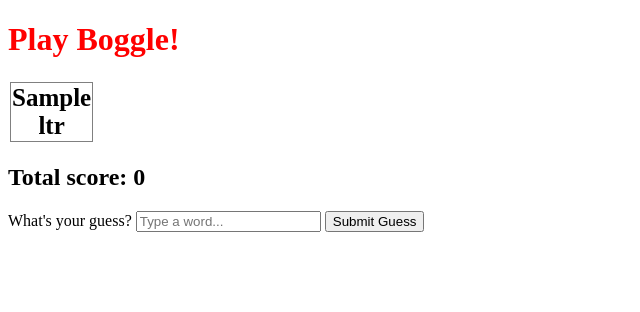
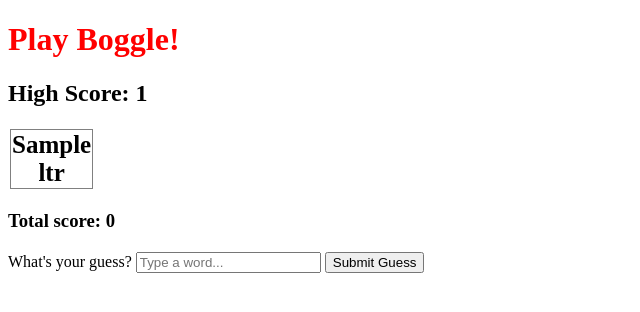
Before and after one commit to nicholasDWinters/flask-boggle, a Flask app: template templates/index.html in a window 1280 px wide. Shown: the top 312 px of the page, without its empty margins (0-640 px from the left). Run offline with Flask 2, Linux system fonts and the light colour scheme; the visitor is signed in with stand-in values (Sample User, id 1); the template is opened without the code that fills it: most values are stand-ins (such as "Sample title", 1, 10 or a date in 2020); parts of the project's set-up code (start-up, migrations or seed data) failed here and were passed over.

Commit message:
keeping track of high score and number of times played on back end

```diff
--- a/app.py
+++ b/app.py
@@ -1,12 +1,14 @@
 from boggle import Boggle
 from flask import Flask, request, render_template, redirect, flash, session, jsonify
 from flask_debugtoolbar import DebugToolbarExtension
+import pdb
 
 boggle_game = Boggle()
 app = Flask(__name__)
 
 app.config['SECRET_KEY']="oh-so-secret"
 debug = DebugToolbarExtension(app)
+
 
 @app.route('/')
 def home_page():
@@ -20,3 +22,13 @@ def make_guess():
     word = request.args['guess']
     result = boggle_game.check_valid_word(board,word)
     return jsonify({'result': result})
+
+@app.route('/session', methods=['POST'])
+def update_session():
+    total = request.json["total"]
+    highscore = session.get("highscore", 0)
+    times = session.get("num_times_played", 0)
+
+    session['num_times_played'] = times + 1
+    session['highscore'] = max(total, highscore)
+    return jsonify({'highscore': session['highscore'] })
--- a/static/app.js
+++ b/static/app.js
@@ -1,30 +1,45 @@
 let $submit = $('#submitBtn');
 let $messageList = $('.guessMessages');
 let $score = $('#score');
-let $guessForm = $('#guessForm')
+let $guessForm = $('#guessForm');
+let $highScore = $('#highScore');
 let total = 0;
 let numGuesses = 0;
+let guesses = [];
 async function submitGuess(e) {
     e.preventDefault();
     if (numGuesses === 0) {
-        setTimeout(removeForm, 60000);
+        setTimeout(removeForm, 10000);
     }
     numGuesses += 1;
     let guess = $('#guess').val();
-    let response = await axios.get('/guess', { params: { guess: guess } });
-    let phrase = `<p class='phrase'>${guess} is ${response.data.result}</p>`
-    $messageList.append(phrase);
-    if (response.data.result === 'ok') {
-        total += guess.length;
-        $score.text(`Total score: ${total}`);
+    if (guesses.indexOf(guess) === -1) {
+        guesses.push(guess);
+        let response = await axios.get('/guess', { params: { guess: guess } });
+        let phrase = `<p class='phrase'>${guess} is ${response.data.result}</p>`;
+        $messageList.prepend(phrase);
+        if (response.data.result === 'ok') {
+            total += guess.length;
+            $score.text(`Total score: ${total}`);
+        }
+    } else {
+        let phrase = `<p class='phrase'>You already guessed ${guess}!</p>`;
+        $messageList.prepend(phrase)
     }
 }
 
 
 $submit.on('click', submitGuess);
 
-function removeForm() {
+async function removeForm() {
     $guessForm.remove();
     $messageList.remove();
-    $score.text(`Final score: ${total}`)
+    $score.text(`Final score: ${total}`);
+    await updateSession();
 }
+
+async function updateSession() {
+    let response = await axios.post('/session', { total: total });
+    console.log(response);
+    $highScore.text(`High Score: ${response.data.highscore}`)
+}
--- a/templates/index.html
+++ b/templates/index.html
@@ -11,6 +11,7 @@
 
 <body>
     <h1>Play Boggle!</h1>
+    <h2 id="highScore">High Score: {{session['highscore']}}</h2>
     <table class="boardTable">
         <tbody>
             {%for row in board%}
@@ -22,7 +23,7 @@
             {%endfor%}
         </tbody>
     </table>
-    <h2 id="score">Total score: 0</h2>
+    <h3 id="score">Total score: 0</h3>
     <form method="POST" id="guessForm">
         <label for="guess">What's your guess?</label>
         <input type="text" name="guess" id="guess" placeholder="Type a word...">
```
